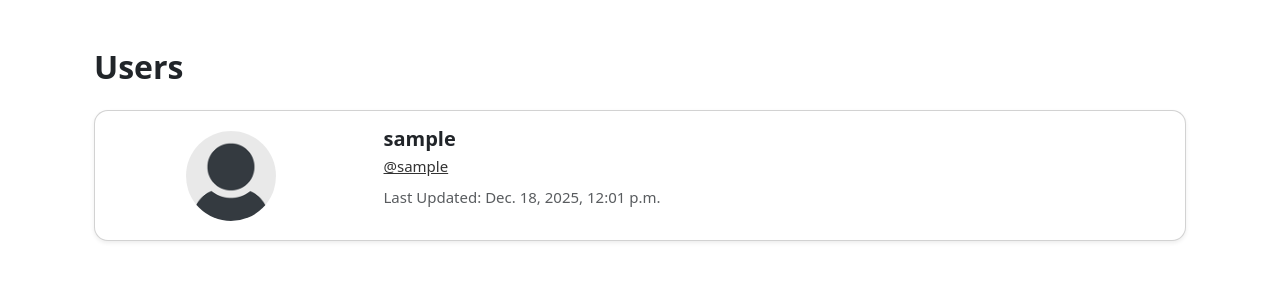
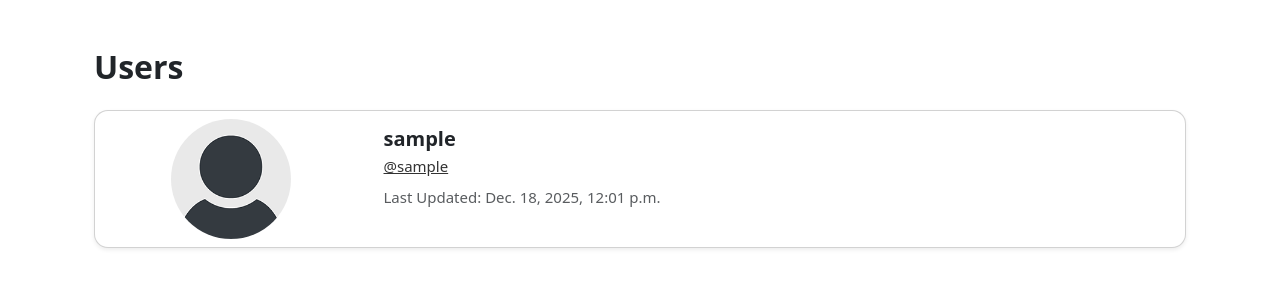
Before and after one commit to luanlnf/twitter_clone, a Django app: template twitter/templates/profile_list.html in a window 1280 px wide. Shown: the part 66-366 px from the top of the page. Run offline with Django 4.2, Linux system fonts and the light colour scheme; the template is opened without the code that fills it: values that come from a table or form of the project are taken from there, others are empty; the visitor is signed in with stand-in values (Sample User, id 1); data comes from the database, SQL or seed files in the repository; some libraries are stand-ins or nearby versions.

Commit message:
ajustando imagem profile_list

```diff
--- a/twitter/templates/profile_list.html
+++ b/twitter/templates/profile_list.html
@@ -15,11 +15,13 @@
               <img
                 src="{{ profile.profile_image.url }}"
                 class="rounded-circle profile-avatar"
+                style="width:120px;height:120px;object-fit:cover;"
                 alt="{{ profile.user.username }}"
               />
             {% else %}
               <img
                 src="{% static 'images/default_profile_pic.png' %}"
+                style="width:120px;height:120px;object-fit:cover;"
                 class="rounded-circle profile-avatar"
                 alt="Profile Image"
               />
```
